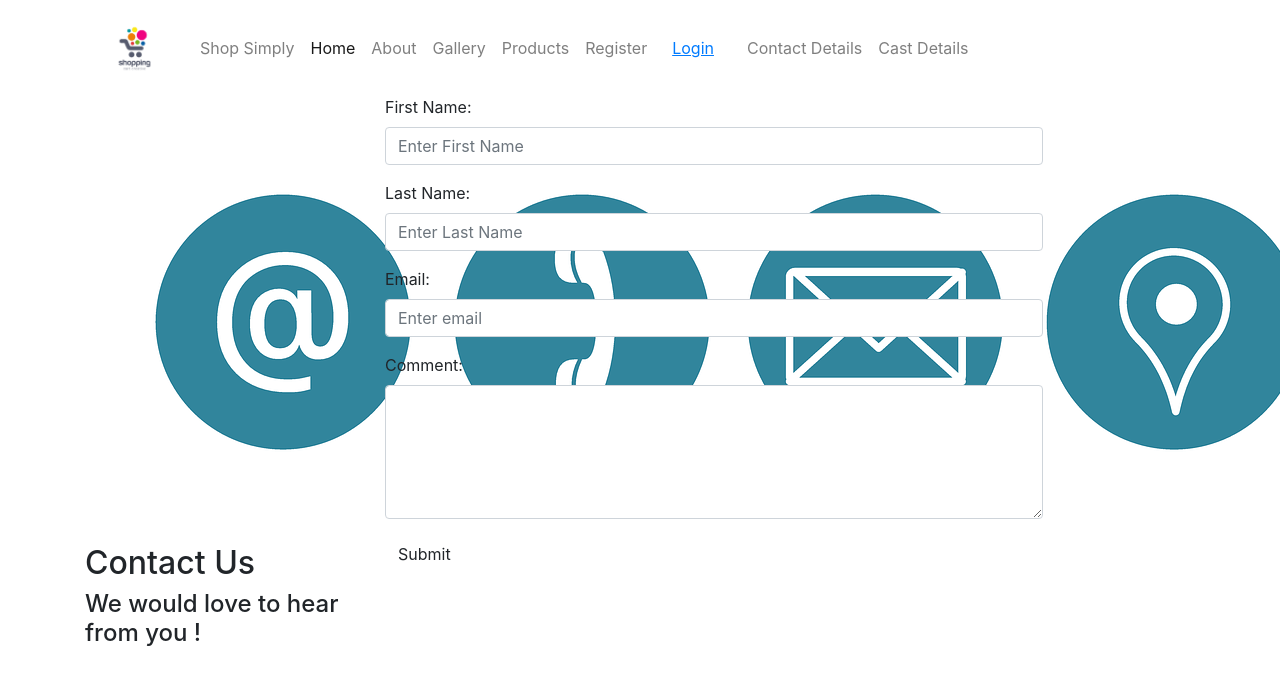
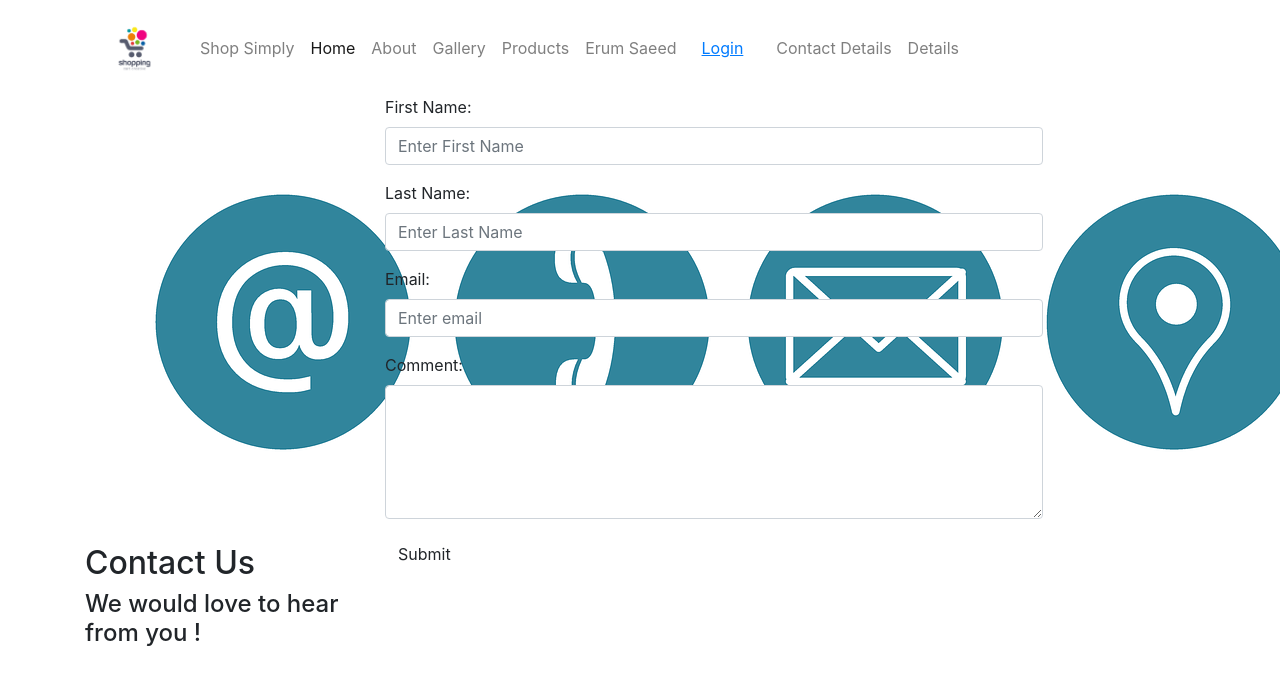
Before and after one commit to Erum493/sss, a plain HTML site: page contact.html in a window 1280 px wide. Shown: the top 684 px of the page. Drawn offline with nearby package versions, Linux system fonts and the light colour scheme.

Commit message:
changes made

```diff
--- a/contact.html
+++ b/contact.html
@@ -63,7 +63,7 @@
                 <a class="nav-link" href="Product.html">Products</a>
               </li>
               <li class="nav-item">
-                <a class="nav-link" href="Register.html">Register</a>
+                <a class="nav-link" href="Register.html">Erum Saeed</a>
               </li>
 
 
@@ -77,7 +77,7 @@
                       <a class="nav-link" href="contact.html">Contact Details</a>
                     </li>
                     <li class="nav-item">
-                      <a class="nav-link" href="CastDetail.html">Cast Details</a>
+                      <a class="nav-link" href="CastDetail.html">Details</a>
                     </li>
 
 
```
